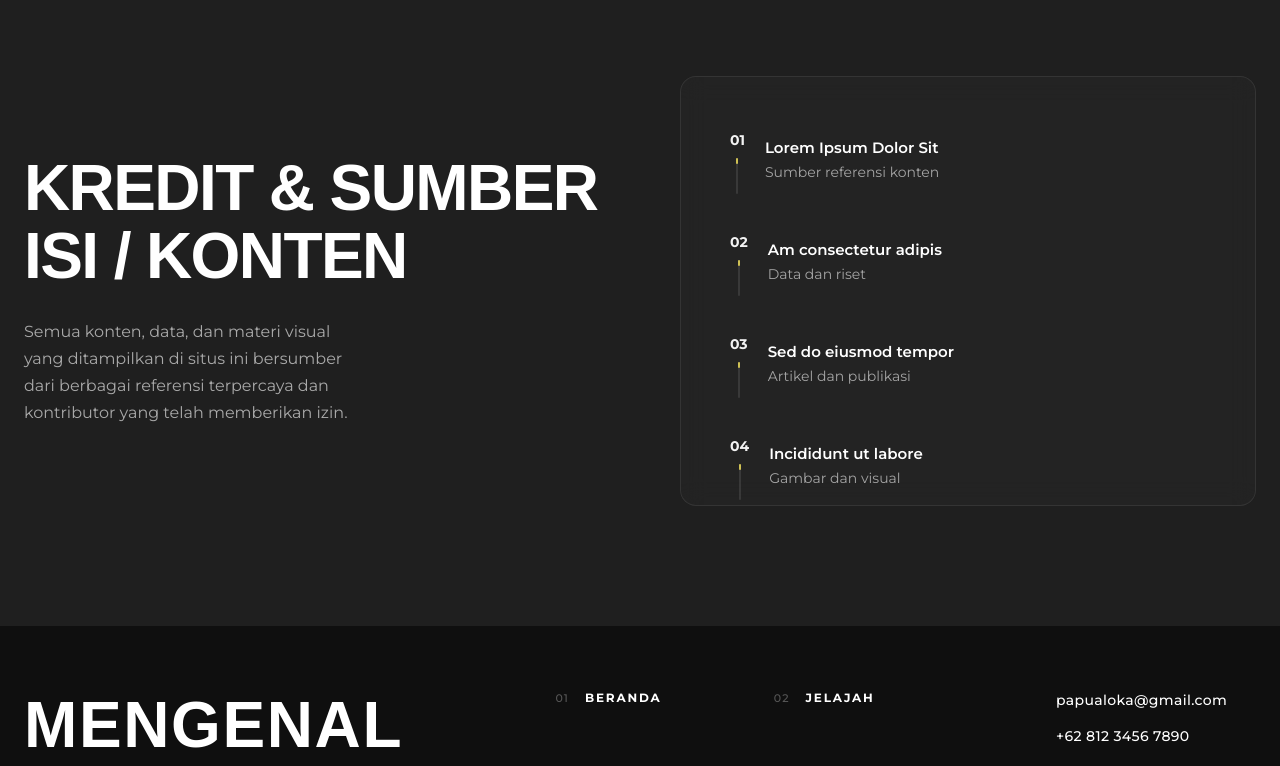
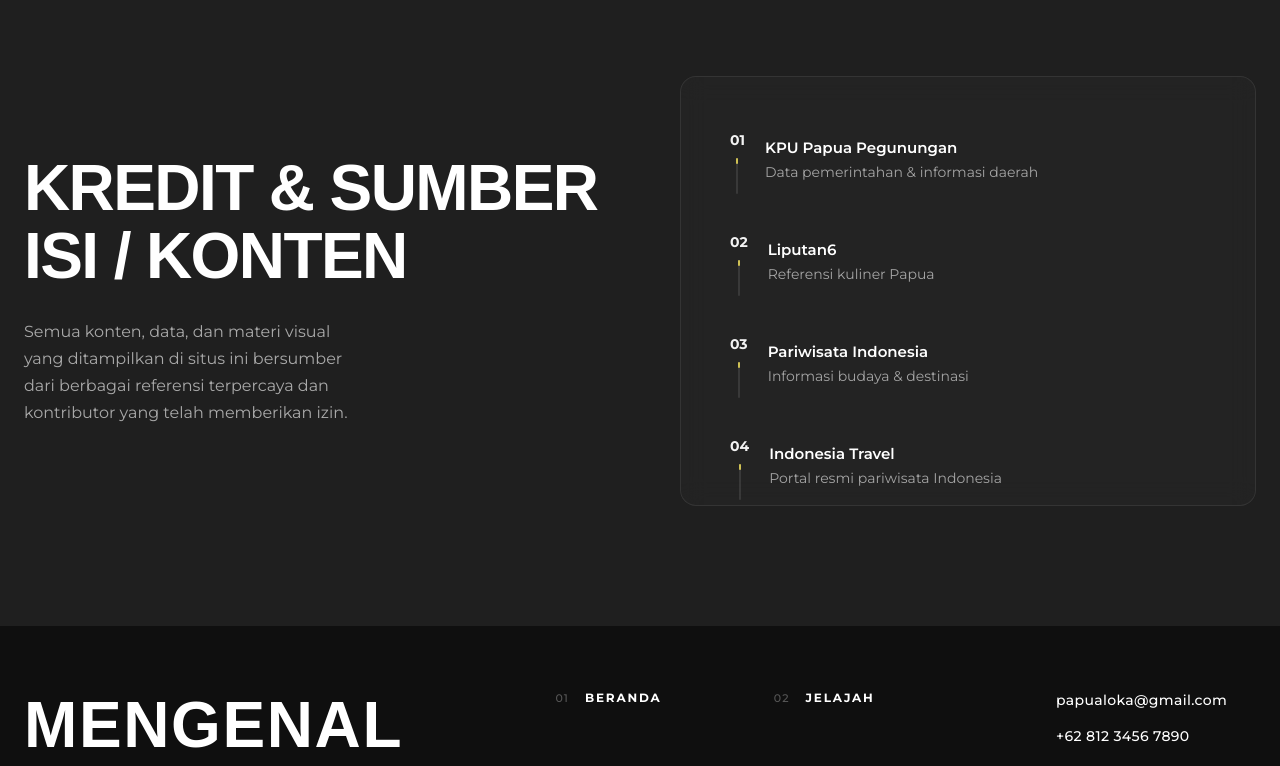
Before and after one commit to ramarfx/papualoka, a Next.js app: page /about in a window 1280 px wide. Shown: the part 1360-2126 px from the top of the page. Built offline with nearby package versions, Linux system fonts and the light colour scheme; a web font is replaced by a local one.

Commit message:
upd : data konten

```diff
--- a/src/components/about/credits-section.tsx
+++ b/src/components/about/credits-section.tsx
@@ -6,33 +6,213 @@ import { ExternalLink } from "lucide-react";
 const CREDITS = [
   {
     id: "01",
-    title: "Lorem Ipsum Dolor Sit",
-    subtitle: "Sumber referensi konten",
-    url: "#",
+    title: "KPU Papua Pegunungan",
+    subtitle: "Data pemerintahan & informasi daerah",
+    url: "https://papuapegunungan.kpu.go.id",
   },
   {
     id: "02",
-    title: "Am consectetur adipis",
-    subtitle: "Data dan riset",
-    url: "#",
+    title: "Liputan6",
+    subtitle: "Referensi kuliner Papua",
+    url: "https://www.liputan6.com/hot/read/5850096/intip-11-makanan-khas-papua-selatan-kekayaan-kuliner-indonesia-timur",
   },
   {
     id: "03",
-    title: "Sed do eiusmod tempor",
-    subtitle: "Artikel dan publikasi",
-    url: "#",
+    title: "Pariwisata Indonesia",
+    subtitle: "Informasi budaya & destinasi",
+    url: "https://pariwisataindonesia.id",
   },
   {
     id: "04",
-    title: "Incididunt ut labore",
-    subtitle: "Gambar dan visual",
-    url: "#",
+    title: "Indonesia Travel",
+    subtitle: "Portal resmi pariwisata Indonesia",
+    url: "https://indonesia.travel",
   },
   {
     id: "05",
-    title: "Dolore magna aliqua",
-    subtitle: "Kontributor konten",
-    url: "#",
+    title: "Suara Papua",
+    subtitle: "Media berita Papua",
+    url: "https://suarapapua.com",
+  },
+  {
+    id: "06",
+    title: "Dimensi Indonesia",
+    subtitle: "Artikel budaya Indonesia",
+    url: "https://dimensiindonesia.com",
+  },
+  {
+    id: "07",
+    title: "YKAN",
+    subtitle: "Konservasi alam Papua",
+    url: "https://ykan.or.id",
+  },
+  {
+    id: "08",
+    title: "Detik",
+    subtitle: "Berita & budaya Indonesia",
+    url: "https://detik.com",
+  },
+  {
+    id: "09",
+    title: "Antara Foto",
+    subtitle: "Dokumentasi visual",
+    url: "https://antarafoto.com",
+  },
+  {
+    id: "10",
+    title: "Daily Sports",
+    subtitle: "Artikel budaya & kuliner Papua",
+    url: "https://www.dailysports.id/umum/19001/makanan-khas-papua-pegunungan",
+  },
+  {
+    id: "11",
+    title: "Indonesia Kaya",
+    subtitle: "Budaya Nusantara",
+    url: "https://indonesiakaya.com",
+  },
+  {
+    id: "12",
+    title: "Kompas",
+    subtitle: "Berita & referensi nasional",
+    url: "https://kompas.com",
+  },
+  {
+    id: "13",
+    title: "The Asian Parent",
+    subtitle: "Tradisi Tanam Sasi",
+    url: "https://id.theasianparent.com/tanam-sasi",
+  },
+  {
+    id: "14",
+    title: "ANTARA News",
+    subtitle: "Pakaian adat Suku Asmat",
+    url: "https://www.antaranews.com/berita/4290011/pakaian-adat-suku-asmat-sebagai-simbol-kekayaan-alam-papua",
+  },
+  {
+    id: "15",
+    title: "Wahana Visi Indonesia",
+    subtitle: "Upacara adat Suku Asmat",
+    url: "https://wahanavisi.org/id/media-materi/cerita/detail/mengenal-3-upacara-adat-suku-asmat-di-papua",
+  },
+  {
+    id: "16",
+    title: "EcoNusa",
+    subtitle: "Taman Nasional Wasur",
+    url: "https://econusa.id/id/ecoblog/taman-nasional-wasur-surga-burung-migran-di-timur-indonesia/",
+  },
+  {
+    id: "17",
+    title: "Indonesia Juara",
+    subtitle: "Kuliner Papua",
+    url: "https://indonesiajuara.asia/blog/makanan-khas-papua/",
+  },
+  {
+    id: "18",
+    title: "Traveloka Explore",
+    subtitle: "Kuliner Papua Barat Daya",
+    url: "https://www.traveloka.com/id-id/explore/destination/daftar-makanan-khas-papua-barat-daya-paling-enak/1007098",
+  },
+  {
+    id: "19",
+    title: "Jurnal JIANA",
+    subtitle: "Publikasi ilmiah",
+    url: "https://jurnal.asian.or.id/index.php/JIANA/article/download/305/114/",
+  },
+  {
+    id: "20",
+    title: "KPU Yahukimo",
+    subtitle: "Warisan leluhur Papua Pegunungan",
+    url: "https://kab-yahukimo.kpu.go.id/blog/read/8504_warisan-leluhur-papua-pegunungan-makna-di-balik-koteka-sali-dan-taring-babi",
+  },
+  {
+    id: "21",
+    title: "Budaya Indonesia",
+    subtitle: "Aunu Kerang",
+    url: "https://budaya-indonesia.org/Aunu-Kerang",
+  },
+  {
+    id: "22",
+    title: "Tempo",
+    subtitle: "Festival Danau Sentani",
+    url: "https://www.tempo.co/hiburan/festival-danau-sentani-dibuka-bagaimana-ke-sana-dan-fakta-menariknya-169353",
+  },
+  {
+    id: "23",
+    title: "Keluyuran",
+    subtitle: "Tarian adat Papua",
+    url: "https://keluyuran.com/tarian-adat-papua/",
+  },
+  {
+    id: "24",
+    title: "Sastra Papua",
+    subtitle: "Keberagaman suku Papua",
+    url: "https://sastrapapua.com/suku-di-papua-barat-keberagaman-budaya-tanah-cenderawasih/",
+  },
+  {
+    id: "25",
+    title: "Kumparan",
+    subtitle: "Budaya & wisata Papua",
+    url: "https://kumparan.com/bumi-papua/menyusuri-kampung-di-danau-sentani-tempat-penyelenggaraan-kman-vi-1yvb26ebBYb",
+  },
+  {
+    id: "26",
+    title: "Wisataka",
+    subtitle: "Festival Danau Sentani",
+    url: "https://wisataka.com/festival-danau-sentani-di-papua/",
+  },
+  {
+    id: "27",
+    title: "Pagar Alam Pos",
+    subtitle: "Suku Kamoro",
+    url: "https://pagaralampos.disway.id/sejarah-dan-misteri/read/737965/sejarah-suku-kamoro-jejak-budaya-pesisir-papua-yang-bertahan-di-tengah-arus-modernisasi/15",
+  },
+  {
+    id: "28",
+    title: "DPRD Paniai",
+    subtitle: "Tradisi budaya Paniai",
+    url: "https://www.dprdpaniai.id/10-tradisi-budaya-menarik-di-paniai-papua-yang-harus-diketahui/",
+  },
+  {
+    id: "29",
+    title: "Viral Food Travel",
+    subtitle: "Tarian Tumbu Tanah",
+    url: "https://kumparan.com/viral-food-travel/tarian-daerah-papua-mengenal-kesenian-tumbu-tanah-masyarakat-arfak-1w2BUGhcmaZ",
+  },
+  {
+    id: "30",
+    title: "Salam Papua",
+    subtitle: "Tarian adat Papua",
+    url: "https://salampapua.com/2024/06/10-tarian-adat-papua-yang-menarik-untuk-dipelajari.html",
+  },
+  {
+    id: "31",
+    title: "Hotelier Indonesia",
+    subtitle: "Tari tradisional Papua",
+    url: "https://hotelier.id/studi/tari-tradisional-papua/",
+  },
+  {
+    id: "32",
+    title: "Sering Jalan",
+    subtitle: "Tari adat Papua Barat",
+    url: "https://seringjalan.com/tari-adat-tradisional-papua-barat/",
+  },
+  {
+    id: "33",
+    title: "Pemerintah Kabupaten Raja Ampat",
+    subtitle: "Potensi daerah Raja Ampat",
+    url: "https://rajaampatkab.go.id/potensi-daerah/",
+  },
+  {
+    id: "34",
+    title: "Mongabay Indonesia",
+    subtitle: "Konservasi Raja Ampat",
+    url: "https://mongabay.co.id/2025/06/06/dari-dasar-laut-hingga-puncak-bukit-raja-ampat-adalah-laboratorium-evolusi-kehidupan/",
+  },
+  {
+    id: "35",
+    title: "ICCTF",
+    subtitle: "Desa wisata & konservasi Raja Ampat",
+    url: "https://www.icctf.or.id/penantian-endemi-desa-wisata-spesies-raja-ampat/",
   },
 ];
 
@@ -86,14 +266,14 @@ export default function CreditsSection() {
         </motion.div>
 
         {/* Right Column - Scrollable Card */}
-        <motion.div variants={fadeUpVariants} className="flex-1 w-full max-w-[620px]">
+        <motion.div
+          variants={fadeUpVariants}
+          className="flex-1 w-full max-w-[620px]"
+        >
           <div className="bg-white/[0.02] border border-white/[0.08] rounded-2xl backdrop-blur-md p-6 sm:p-8 h-[360px] sm:h-[400px] md:h-[430px] overflow-y-auto credits-scrollbar">
             <ul className="flex flex-col">
               {CREDITS.map((credit) => (
-                <motion.li
-                  key={credit.id}
-                  variants={itemVariants}
-                >
+                <motion.li key={credit.id} variants={itemVariants}>
                   <a
                     href={credit.url}
                     target="_blank"
--- a/src/components/kalender/event-detail.tsx
+++ b/src/components/kalender/event-detail.tsx
@@ -71,6 +71,23 @@ export default function EventDetail({ event, hovered }: EventDetailProps) {
                                     </span>
                                 ))}
                             </div>
+
+                            {/* Source */}
+                            {event.source && (
+                                <div className="flex items-center gap-2 pt-3 mt-1 border-t border-white/[0.06]">
+                                    <span className="text-white/40 font-sans text-[10px] tracking-[0.15em] uppercase font-semibold">
+                                        Sumber
+                                    </span>
+                                    <a
+                                        href={event.source}
+                                        target="_blank"
+                                        rel="noopener noreferrer"
+                                        className="text-papua-yellow/80 hover:text-papua-yellow text-xs font-sans font-semibold tracking-wide transition-colors truncate"
+                                    >
+                                        {event.sourceLabel}
+                                    </a>
+                                </div>
+                            )}
                         </div>
                     </motion.div>
                 ) : (
--- a/src/components/kalender/gallery-card.tsx
+++ b/src/components/kalender/gallery-card.tsx
@@ -1,13 +1,15 @@
 "use client";
 
 import Image from "next/image";
-import { GALLERY_ITEMS } from "@/data/kalender-events";
+import { KALENDER_EVENTS } from "@/data/kalender-events";
 
 interface GalleryCardProps {
     hovered: boolean;
 }
 
 export default function GalleryCard({ hovered }: GalleryCardProps) {
+    const items = KALENDER_EVENTS.slice(0, 4);
+
     return (
         <div
             className="rounded-[18px] p-7 overflow-hidden transform-gpu will-change-transform transition-[transform,background-color,border-color,box-shadow] duration-350 ease-[cubic-bezier(.22,1,.36,1)]"
@@ -25,7 +27,7 @@ export default function GalleryCard({ hovered }: GalleryCardProps) {
                     Galeri Acara
                 </h3>
                 <span className="text-papua-yellow/80 font-sans text-[11px] font-semibold tracking-[0.15em] uppercase">
-                    {GALLERY_ITEMS.length} Sorotan
+                    {items.length} Sorotan
                 </span>
             </div>
 
@@ -34,27 +36,27 @@ export default function GalleryCard({ hovered }: GalleryCardProps) {
                 className="grid grid-cols-2 gap-3"
                 style={{ gridAutoRows: "104px" }}
             >
-                {GALLERY_ITEMS.slice(0, 4).map((item, i) => (
+                {items.map((event, i) => (
                     <div
-                        key={item.id}
+                        key={event.date}
                         className={`group relative rounded-xl overflow-hidden bg-black/40 ${
                             i === 0 ? "row-span-2" : "row-span-1"
                         }`}
                     >
                         <Image
-                            src={item.src}
-                            alt={item.location}
+                            src={event.image}
+                            alt={event.title}
                             fill
                             className="object-cover transition-[transform,filter] duration-500 ease-out group-hover:scale-105 group-hover:brightness-105"
                             sizes="(max-width: 768px) 50vw, 20vw"
                         />
-                        <div className="absolute inset-0 bg-linear-to-t from-black/75 via-black/10 to-transparent" />
+                        <div className="absolute inset-0 bg-linear-to-t from-black/80 via-black/10 to-transparent" />
                         <div className="absolute bottom-0 left-0 right-0 p-3">
-                            <p className="text-white font-sans text-[11px] font-bold tracking-wide">
-                                {item.location}
+                            <p className="text-white font-sans text-[11px] font-bold tracking-wide leading-tight line-clamp-2">
+                                {event.title}
                             </p>
-                            <p className="text-white/60 font-sans text-[10px] leading-snug line-clamp-2 mt-0.5">
-                                {item.description}
+                            <p className="text-white/60 font-sans text-[10px] leading-snug mt-0.5">
+                                {event.location}
                             </p>
                         </div>
                     </div>
```
Also changed, not shown: src/components/kalender/kalender-budaya.tsx (+13 -7 lines), src/data/kalender-events.ts (+97 -95 lines).
